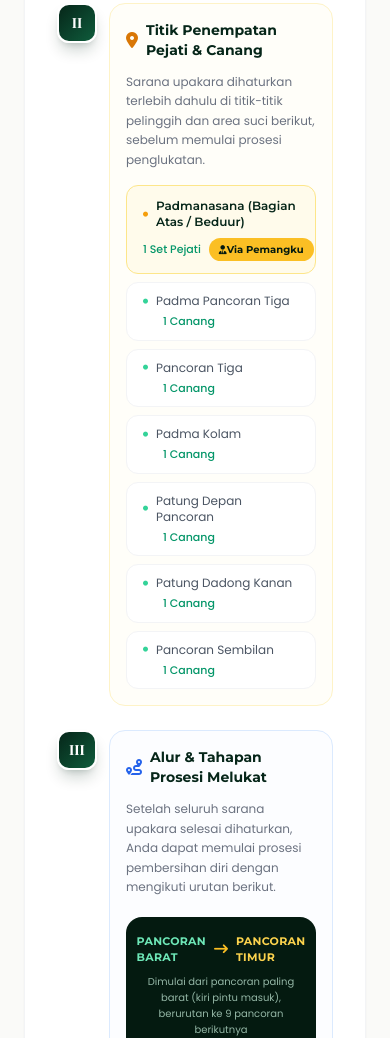
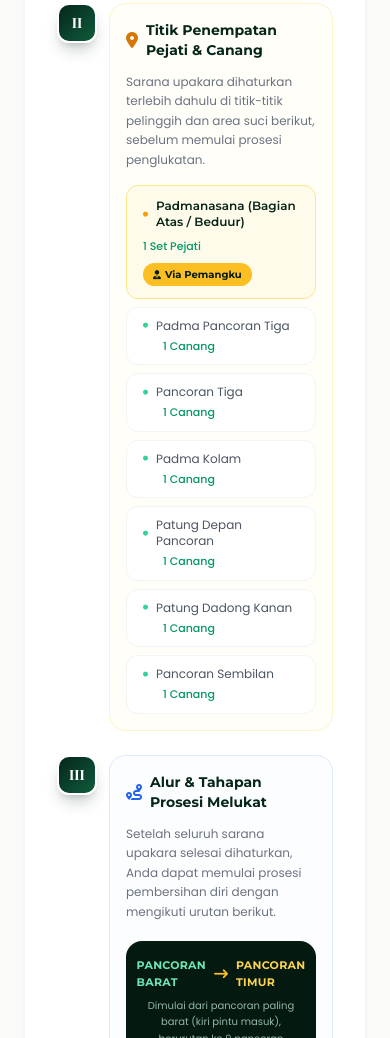
Before and after one commit to Duwiks/Desa-Perean, a plain HTML site: page tentang.html in a window 390 px wide. Shown: the part 8051-9089 px from the top of the page. Drawn offline with nearby package versions, Linux system fonts and the light colour scheme; a script that the page names is missing; a web font is replaced by a local one.

Commit message:
update lagi

```diff
--- a/tentang.html
+++ b/tentang.html
@@ -504,13 +504,16 @@
                                                 class="fas fa-circle text-[5px] text-amber-500 flex-shrink-0"></i>Padmanasana
                                             (Bagian Atas / Beduur)
                                         </span>
-                                        <div class="flex items-center justify-between sm:justify-end gap-2">
+                                        <div
+                                            class="flex flex-col items-start sm:flex-row sm:items-center sm:justify-end gap-2">
+                                            <span class="text-emerald-600 text-[11px] font-medium">
+                                                1 Set Pejati
+                                            </span>
+
                                             <span
-                                                class="text-emerald-600 text-[11px] font-medium whitespace-nowrap flex-shrink-0">1
-                                                Set Pejati</span>
-                                            <span
-                                                class="bg-amber-400 text-forest-900 text-[10px] font-heading font-bold px-2.5 py-1 rounded-full whitespace-nowrap flex-shrink-0">
-                                                <i class="fas fa-user-tie text-[9px]"></i>Via Pemangku
+                                                class="inline-flex items-center bg-amber-400 text-forest-900 text-[10px] font-heading font-bold px-2.5 py-1 rounded-full whitespace-nowrap">
+                                                <i class="fas fa-user-tie text-[9px] mr-1"></i>
+                                                Via Pemangku
                                             </span>
                                         </div>
                                     </li>
```
